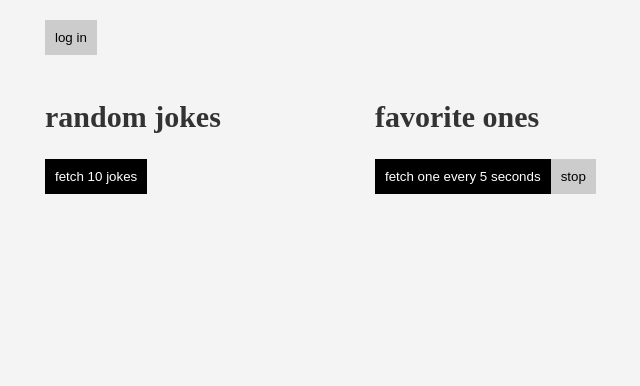
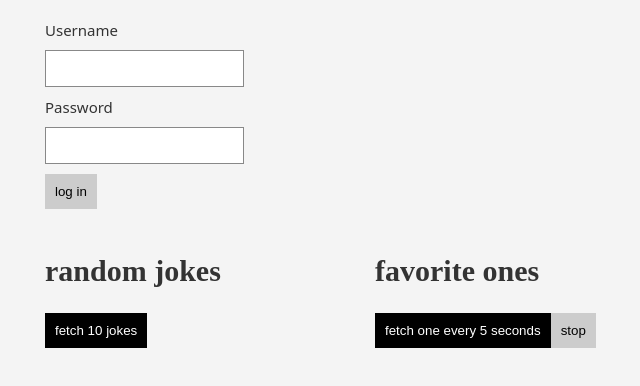
Before and after one commit to romanzolotarev/chuck, a React (Create React App) app: page / in a window 1280 px wide. Shown: the top 386 px of the page, without its empty margins (275-915 px from the left). Built offline with nearby package versions, Linux system fonts and the light colour scheme.

Commit message:
add dummy form into Login component
User can log in and log out without entering username/password.

```diff
--- a/src/Login.js
+++ b/src/Login.js
@@ -1,6 +1,54 @@
-import React from 'react'
-export const Login = () => (
-  <div className="center mb4 w-100 mw6 mb3 mt3">
-    <button className="bw0 bg-gray black pa2">log in</button>
-  </div>
+import React, { useState } from 'react'
+
+export const Login = () => {
+  const [loggedIn, logIn] = useState(false)
+  const [username, setUsername] = useState('')
+  const [password, setPassword] = useState('')
+  const usernameInput = {
+    id: 'username',
+    label: 'Username',
+    type: 'text',
+    value: username,
+    onChange: setUsername
+  }
+  const passwordInput = {
+    id: 'password',
+    label: 'Password',
+    type: 'password',
+    value: password,
+    onChange: setPassword
+  }
+
+  return (
+    <div className="center mb4 w-100 mw6 mb3 mt3">
+      {loggedIn ? (
+        <button onClick={() => logIn(false)} className="bw0 bg-gray black pa2">
+          log out
+        </button>
+      ) : (
+        <>
+          <LabeledInput {...usernameInput} />
+          <LabeledInput {...passwordInput} />
+          <button onClick={() => logIn(true)} className="bw0 bg-gray black pa2">
+            log in
+          </button>
+        </>
+      )}
+    </div>
+  )
+}
+
+const LabeledInput = ({ type, id, label, value, onChange }) => (
+  <>
+    <label className="db f7 sans-serif mb2" for={id}>
+      {label}
+    </label>
+    <input
+      className="db b--gray pa2 mb2"
+      type={type}
+      value={value}
+      onChange={e => onChange(e.target.value)}
+      id={id}
+    />
+  </>
 )
--- a/src/index.css
+++ b/src/index.css
@@ -70,6 +70,9 @@ html {
 .mt3 {
   margin-top: 1rem;
 }
+.mb2 {
+  margin-bottom: 0.5rem;
+}
 .mb3 {
   margin-bottom: 1rem;
 }
```
